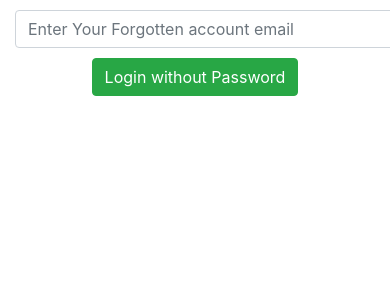
After one commit to mhmohamad1380/Django_EmailVerify, a Django app: page /forget_password in a window 390 px wide; the page is wider, and only the part inside the window is pictured. The commit adds this page. Shown: the top 300 px of that part. Run offline with Django 3.2, Linux system fonts and the light colour scheme; tables that the repository leaves empty hold one stand-in row (values such as "Sample post"); some libraries are stand-ins or nearby versions.

Commit message:
setting Login without Password feature

```diff
--- a/authorization/forms.py
+++ b/authorization/forms.py
@@ -1,5 +1,5 @@
 from django import forms
-from django.contrib.auth.models import User
+from .models import User
 from django.core.exceptions import ValidationError
 from captcha.fields import ReCaptchaField,ReCaptchaV3
 
--- a/authorization/urls.py
+++ b/authorization/urls.py
@@ -8,4 +8,6 @@ urlpatterns = [
     path('register/activate', views.activate),
     path('login', views.login_page),
     path('logout', views.log_out),
+    path("forget_password", views.forget_password),
+    path("login/<uuid>", views.login_without_password),
 ]
--- a/authorization/views.py
+++ b/authorization/views.py
@@ -1,7 +1,7 @@
 import random
-
+import uuid
+from .models import User
 from django.contrib.auth import authenticate, login, logout
-from django.contrib.auth.models import User
 from django.core.mail import send_mail
 from django.http import HttpResponse
 from django.shortcuts import render, redirect
@@ -107,3 +107,28 @@ def activate(request):
             return redirect('/login')
         return HttpResponse('Something is wrong ,please try again')
     return HttpResponse('Something is wrong ,please try again.')
+
+
+def forget_password(request):
+
+    if "forget_password_email" in request.POST :
+        email = request.POST['forget_password_email']
+        filtered = User.objects.filter(email__iexact=email)
+        if filtered.exists():
+            print("user exists...")
+            filtered = filtered.first()
+            message = f"this is a link to login without password:\n {request.META['HTTP_HOST']}/login/{filtered.uuid}"
+            send_mail("Login Without Password", message, "testingappdjango@gmail.com", [filtered.email])
+    context = {
+
+    }
+    return render(request, 'authorization/EmailAuth_forget_password.html', context)
+
+def login_without_password(request, uuid):
+    user = User.objects.filter(uuid=uuid)
+    if user.exists():
+        print()
+        login(request, user.first())
+        return redirect("/")
+    else:
+        return HttpResponse("Something went Error...")
--- a/runtime.txt
+++ /dev/null
@@ -1 +0,0 @@
-python-3.9.6
--- /dev/null
+++ b/templates/authorization/EmailAuth_forget_password.html
@@ -0,0 +1,27 @@
+<html lang="en">
+
+<head>
+    <meta charset="UTF-8">
+    <meta http-equiv="X-UA-Compatible" content="IE=edge">
+    <meta name="viewport" content="width=device-width, initial-scale=1.0">
+    <title>Forget Password</title>
+    <link rel="stylesheet" href="https://stackpath.bootstrapcdn.com/bootstrap/4.3.1/css/bootstrap.min.css"
+        integrity="sha384-ggOyR0iXCbMQv3Xipma34MD+dH/1fQ784/j6cY/iJTQUOhcWr7x9JvoRxT2MZw1T" crossorigin="anonymous">
+
+</head>
+
+<body>
+    <form method="post" action="/forget_password">
+        {% csrf_token %}
+        <center>
+            <div style="margin-top: 10px;" class="col-md-6">
+                <center>
+                    <input style="width: 450px;" class="form-control" type="text" name="forget_password_email" placeholder="Enter Your Forgotten account email">
+                    <button style="margin-top: 10px;" class="btn btn-success" type="submit">Login without Password</button>
+                </center>
+            </div>
+        </center>
+    </form>
+</body>
+
+</html>
--- a/templates/login.html
+++ b/templates/login.html
@@ -33,8 +33,10 @@
             {{ login_form.password }}
         </div>
         <br>
-    <button type="submit" class="btn btn-success">Submit</button>
+    <button type="submit" class="btn btn-success">Submit</button><br>
+    <a href="/forget_password"><input style="margin-top: 10px;" class="btn btn-success" type="button" value="Forget Password?"></a>
     </form>
+
 </center>
 <!-- Optional JavaScript -->
 <!-- jQuery first, then Popper.js, then Bootstrap JS -->
```
Also changed, not shown: authorization/models.py (+6 -3 lines), mysite/settings.py (+5 -6 lines), requirements.txt (+1 -6 lines), authorization/migrations/0001_initial.py, authorization/migrations/0002_emailauth_num.py (deleted), authorization/migrations/0003_emailauth_created_time.py (deleted), 1 other file.
